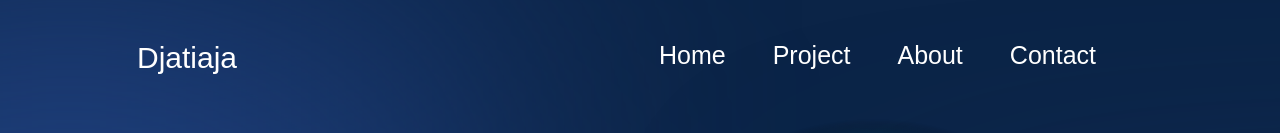
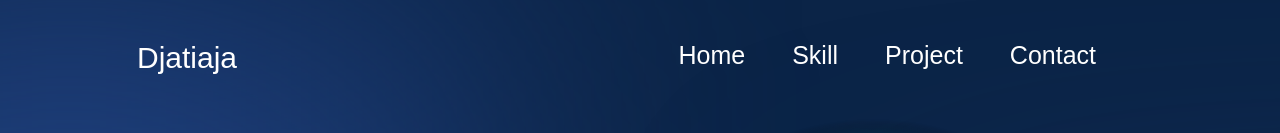
Before and after one commit to Djatiaja/portofolio, a React (Vite) app: page / in a window 1280 px wide. Shown: the top 133 px of the page. Built offline with nearby package versions, Linux system fonts and the light colour scheme.

Commit message:
first commit

```diff
--- a/src/Skill/Skill.jsx
+++ b/src/Skill/Skill.jsx
@@ -5,7 +5,7 @@ import Marquee from "react-fast-marquee";
 
 function Skill(){
     return (
-        <div className={styles.container}>
+        <div className={styles.container} id='skill'>
             <h2 className={styles.textSection}> Skill</h2>
             <div className={styles.listSkill}>
 `                <Marquee play={true} autoFill={true} pauseOnHover={true}>
--- a/src/contact/contact.jsx
+++ b/src/contact/contact.jsx
@@ -4,7 +4,7 @@ import styles from './contact.module.css';
 
 function Contact(props) {
   return (
-    <div className={styles.container}>
+    <div className={styles.container} id='contact'>
 
         <div className={styles.text}>
             <h2>Contact</h2>
@@ -13,7 +13,7 @@ function Contact(props) {
         <div className={styles.contact}>
             <a href="https://www.linkedin.com/in/damarjati-adiyuda-muktitama-43bb34287/" className={styles.contactLink}>
                 <img src={getImgURL("icon/linkedin.png")} alt="https://www.linkedin.com/in/damarjati-adiyuda-muktitama-43bb34287/"></img>
-                <p>LinkedIn</p>
+                <p>linkedin.com/Damarjati Adiyuda Muktitama</p>
             </a>
             <a href="https://github.com/Djatiaja" className={styles.contactLink}>
                 <img src={getImgURL("icon/github-sign.png")} alt="github"></img>
--- a/src/hero/Hero.jsx
+++ b/src/hero/Hero.jsx
@@ -3,7 +3,7 @@ import mascot from '../assets/header-img.svg';
 import { TypeAnimation } from 'react-type-animation';
 function Hero(){
     return (
-        <div className={styles.container}>
+        <div className={styles.container} id='main'>
             <div className= {styles.hero}>
                 <div className={styles.heroContent}>
                     <h1 className={styles.heroTitle}>Hi, I'm Damar</h1>
--- a/src/index.css
+++ b/src/index.css
@@ -4,3 +4,6 @@
     padding: 0;
 
 }
+html {
+    scroll-behavior: smooth;
+  }
--- a/src/navbar/Navbar.jsx
+++ b/src/navbar/Navbar.jsx
@@ -24,19 +24,23 @@ function Navbar(){
         <nav className={scroll?style.NavbarActive:style.Navbar}>
             <a href="" className={style.iconBox}><h2 className={style.icon}>Djatiaja</h2></a>
             <ul className={style.Nav}>
-                <a href="">
+                <a href="#">
                 <li className={style.NavItem}>Home</li>
                 </a>
 
-                <a href="">
+                <a href="#skill">
+                <li className={style.NavItem}>Skill</li>
+                </a>
+
+                <a href="#project">
                 <li className={style.NavItem}>Project</li>
                 </a>
 
-                <a href="">
+                {/* <a href="#">
                 <li className={style.NavItem}>About</li>
-                </a>
+                </a> */}
 
-                <a href="">
+                <a href="#contact">
                 <li className={style.NavItem}>Contact</li>
                 </a>
             </ul>
--- a/src/project.json
+++ b/src/project.json
@@ -14,7 +14,7 @@
             "title": "First React Web",
             "desc": "Web ini dibuat dengan menggunakan React untuk menampilkan project yang telah saya buat",
             "techStack": ["React"],
-            "source": "https://source2.com"
+            "source": "https://github.com/Djatiaja/first-react-web.git"
         }
     ]
 }
--- a/src/project/project.jsx
+++ b/src/project/project.jsx
@@ -5,7 +5,7 @@ import projectData from '../project.json';
 function Project(){
     console.log(projectData);
     return (
-        <div className={styles.container} >
+        <div className={styles.container} id='project' >
             <h2>PROJECT</h2>
             <div className={styles.projectSection}>
             {
```
